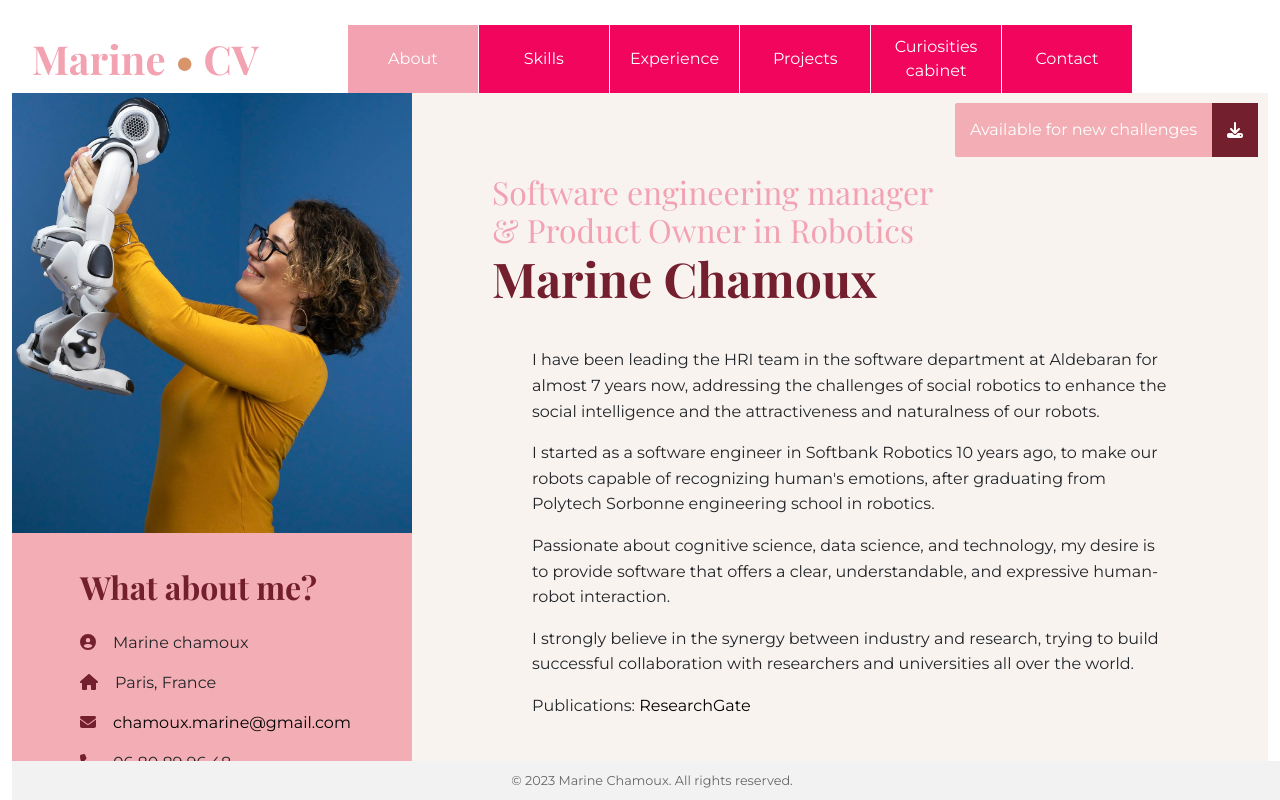
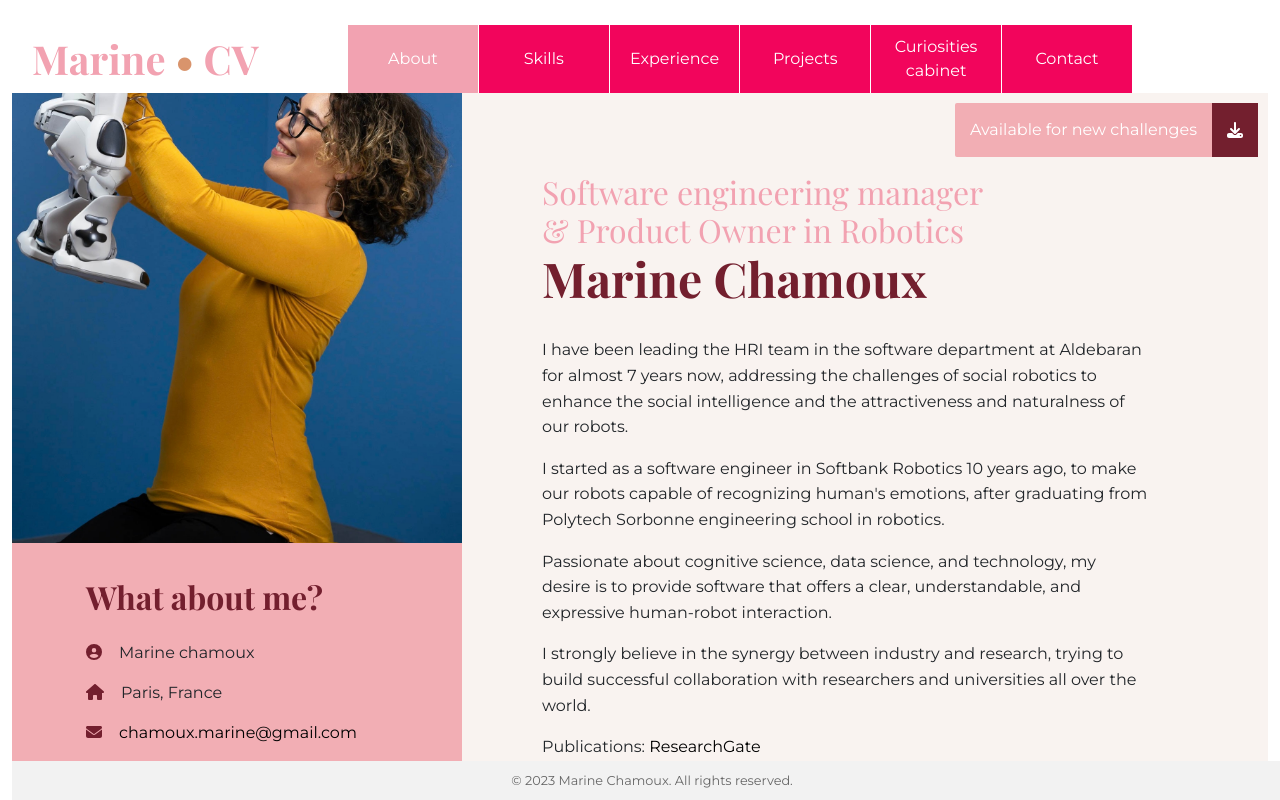
Before and after one commit to zygopter/marine.chamoux, a React (Create React App) app: page / in a window 1280 px wide. Built offline with nearby package versions, Linux system fonts and the light colour scheme.

Commit message:
Fix the sidebar issue of shrinking

```diff
--- a/src/pages/About.css
+++ b/src/pages/About.css
@@ -1,6 +1,6 @@
 @import url('./Home.css');
 
-.main-content .cv-download-button {
+.cv-download-button {
     position: absolute;
     top: 10px; /* Ajustez la distance du haut */
     right: 10px; /* Ajustez la distance de droite */
@@ -56,11 +56,12 @@
   }
 
   .description {
-    padding: 20px;
-    margin: 20px 20px;
-    margin-right: 80px;
+    margin-top: 30px;
+    margin-left: 10vh;
+    margin-right: 15vh;
     font-size: 1em;
     line-height: 1.6;
+    overflow: scroll;
     /* autres styles selon vos besoins */
   }
 
--- a/src/pages/About.js
+++ b/src/pages/About.js
@@ -18,7 +18,8 @@ function About() {
             <h2 className='titre1'>Software engineering manager</h2>
             <h2 className='titre2'>& Product Owner in Robotics</h2>
             <h1 className='name'>Marine Chamoux</h1>
-            <div className="description">
+        </div>
+        <div className="description">
             <p>
                 I have been leading the HRI team in the software department at Aldebaran for almost 7 years now, addressing the challenges of social robotics to enhance the social intelligence and the attractiveness and naturalness of our robots.
             </p>
@@ -34,7 +35,6 @@ function About() {
             <p>
                 Publications: <a href="https://www.researchgate.net/scientific-contributions/Marine-Chamoux-2191095408" target="_blank" rel="noopener noreferrer">ResearchGate</a>
             </p>
-            </div>
         </div>
         <div className="citation">
         <p>“I love robots and art, and luckily they get along well ! ❤🤖”</p>
--- a/src/pages/Home.css
+++ b/src/pages/Home.css
@@ -90,9 +90,9 @@
   }
 
 /* Sur les petits écrans */
-@media (max-width: 768px) {
+/* @media (max-width: 768px) {
     .hamburger {
-      display: block; /* Afficher le bouton hamburger */
+      display: block;
       position: relative;
       background-color: #fff;
       border: none;
@@ -102,48 +102,48 @@
 
     .nav-links {
         display: flex;
-        flex-direction: column; /* Affichage en colonne pour le menu déroulant */
+        flex-direction: column;
         position: absolute;
         top: 100%;
         right: 0;
-        background-color: #fff; /* ou toute autre couleur */
-        width: 50%; /* Faites en sorte que le menu occupe toute la largeur */
+        background-color: #fff;
+        width: 50%;
         padding: 0px;
         max-height: 0;
         overflow: hidden;
-        transform: translateY(-10px) scaleY(0.95); /* Légèrement en haut et réduit */
-        opacity: 0; /* Commence invisible */
+        transform: translateY(-10px) scaleY(0.95);
+        opacity: 0;
         transition: transform 0.9s ease, opacity 0.5s ease;
     }
 
     .nav-links a {
-        display: block; /* Affiche chaque lien sur sa propre ligne */
-        margin-bottom: 15px; /* Espacement entre les liens */
-        font-size: 1.2em; /* Augmentez la taille de la police */
-        text-align: right; /* Aligner le texte à droite */
-        text-transform: uppercase; /* Mettre le texte en majuscules */
+        display: block;
+        margin-bottom: 15px;
+        font-size: 1.2em;
+        text-align: right;
+        text-transform: uppercase;
       }
 
     .nav-links.open {
-        max-height: 300px; /* Ajustez en fonction de la hauteur de votre menu */
+        max-height: 300px;
         transform: translateY(0) scaleY(1);
         opacity: 1;
-        display: flex; /* Afficher le menu quand il est ouvert */
+        display: flex;
     }
-  }
+  } */
 
   /* -------- SIDE BAR -------- */
 
   .sidebar {
-        width: 100%; /* Pleine largeur sur les petits écrans */
-        background-color: var(--color-pale-pink);
+    width: 450px; /* ou une largeur en pourcentage/vw */
+    flex-shrink: 0;
+    background-color: var(--color-pale-pink);
   }
 
-  /* Sur les écrans plus grands, utilisez une largeur fixe ou relative */
-  @media (min-width: 768px) {
+  @media (max-width: 768px) {
     .sidebar {
-      width: 450px; /* ou une largeur en pourcentage/vw */
-      background-color: var(--color-pale-pink);
+        width: 100%;
+        background-color: var(--color-pale-pink);
     }
   }
   .sidebar-photo {
@@ -153,11 +153,9 @@
 
   .profile-pic {
     width: 100%; /* ou une autre taille selon votre design */
-    min-width: 50vh;
-    max-height: 55vh;
-    height: auto;
+    height: 450px;
     object-fit: cover;
-    object-position: 100% 45%;
+    object-position: 0% 100%;
   }
 
   .sidebar-text {
@@ -213,7 +211,8 @@
 
   .content-area {
     display: flex;
-    flex-direction: row;
+    flex-grow: 1; /* Prend tout l'espace restant après la top-bar */
+    width: 100%;
   }
 
   @media (max-width: 768px) {
```
